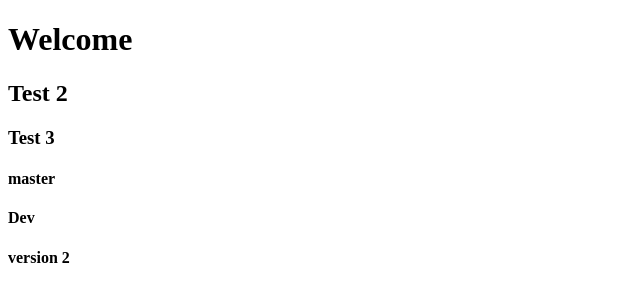
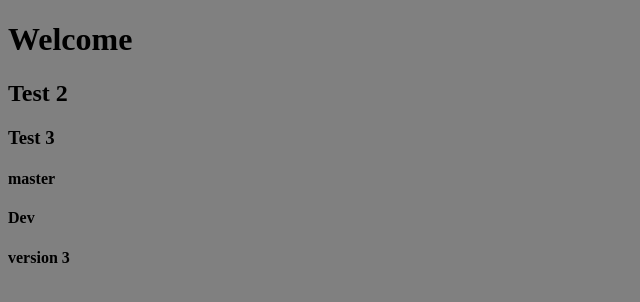
Before and after one commit to tanmoy12deyashi/tmd.github.io, a plain HTML site: page index.html in a window 1280 px wide. Shown: the whole page, without its empty margins (0-640 px from the left). Drawn offline with Linux system fonts and the light colour scheme.

Commit message:
added grey background

```diff
--- a/index.html
+++ b/index.html
@@ -6,12 +6,12 @@
   <meta name="viewport" content="width=device-width, initial-scale=1.0">
   <title>Document</title>
 </head>
-<body>
+<body style="background-color: grey;">
   <h1>Welcome</h1>
   <h2>Test 2</h2>
   <h3>Test 3</h3>
   <h4>master</h4>
   <h4>Dev</h4>
-  <h4>version 2</h4>
+  <h4>version 3</h4>
 </body>
 </html>
```
